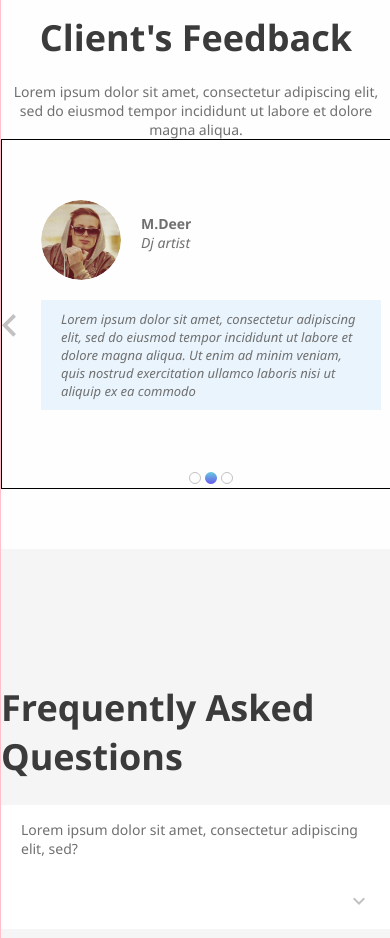
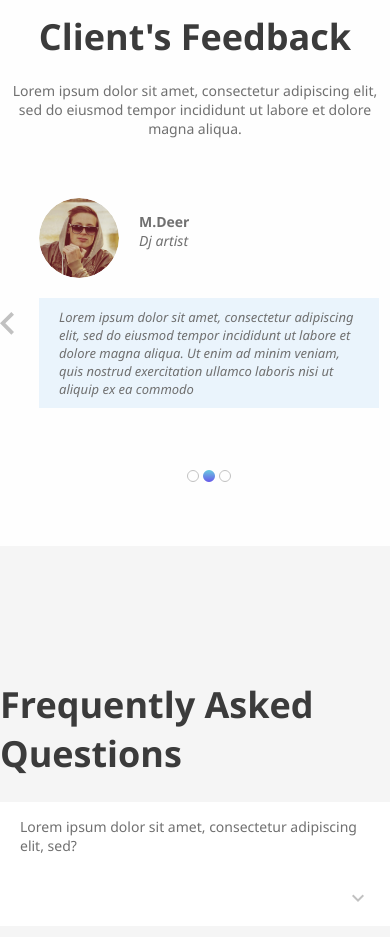
Before and after one commit to ijehangirkhan/landingWatch, a plain HTML site: page index.html in a window 390 px wide. Shown: the part 6740-7678 px from the top of the page. Drawn offline with Linux system fonts and the light colour scheme.

Commit message:
Completed

```diff
--- a/index.css
+++ b/index.css
@@ -965,7 +965,6 @@ input[type=text], select, textarea {
       body
      {
          width: 100%;
-         border: 1px solid pink;
      }
      .header
      {
@@ -1125,7 +1124,6 @@ input[type=text], select, textarea {
      .feedback-slider
      {
          width: 100%;
-         border: 1px solid black;
      }
 
      .feedback-card:nth-child(2)
```
